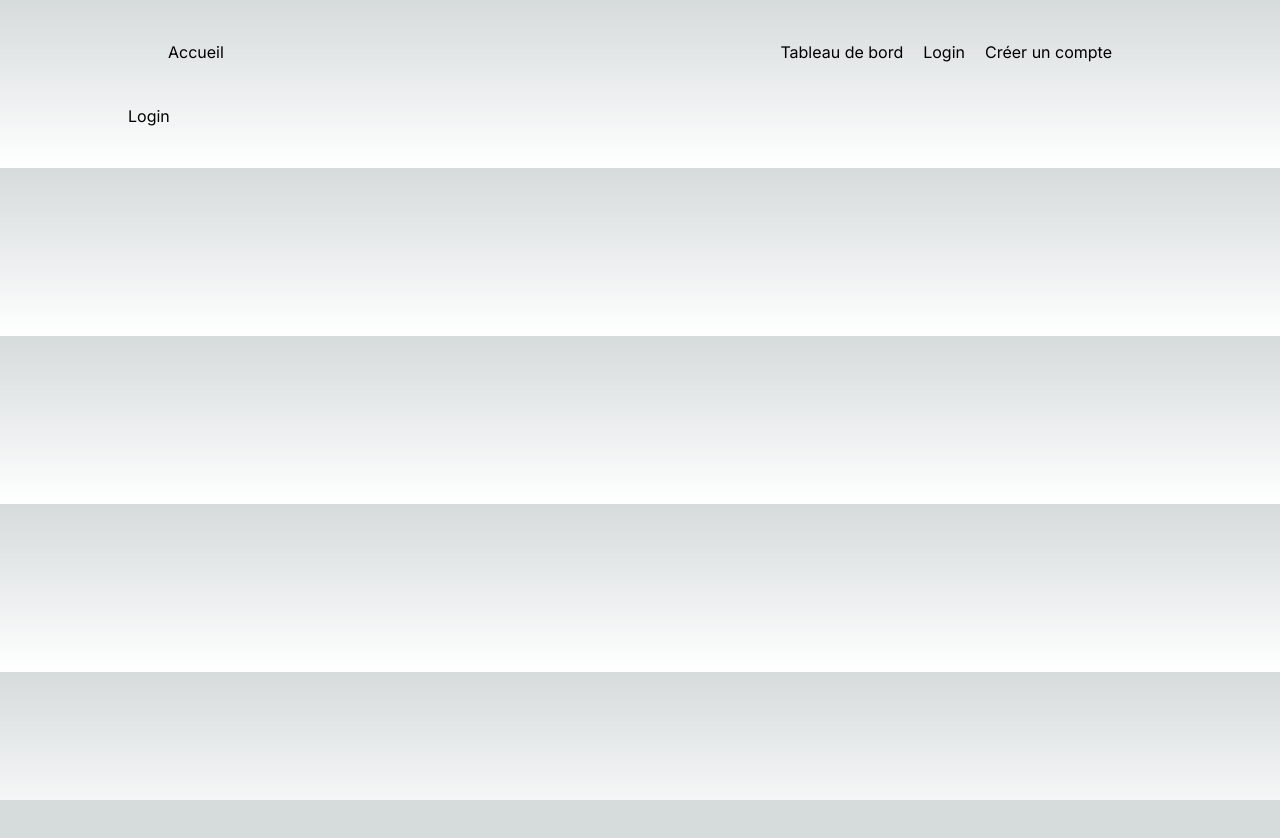
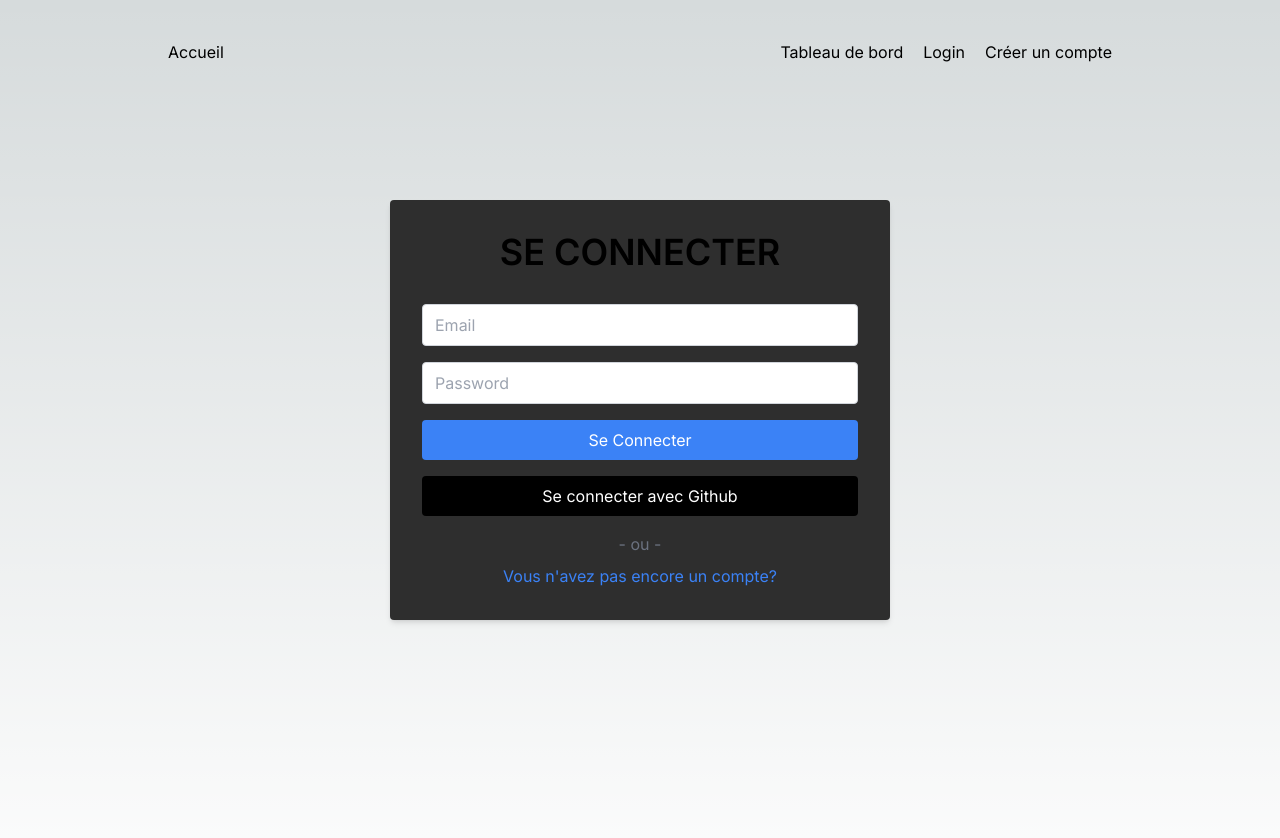
Before and after one commit to lapinRagnar/next14_next-authv4-mongoose-typescript, a Next.js app: page /login in a window 1280 px wide. Shown: the top 838 px of the page. Before the commit the page ends 800 px from the top, so only its background shows below. Built offline with nearby package versions, Linux system fonts and the light colour scheme; no server answers.

Commit message:
configurer next-auth pour le login session provider

```diff
--- /dev/null
+++ b/src/app/api/auth/[...nextauth]/route.ts
@@ -0,0 +1,72 @@
+import NextAuth from "next-auth";
+import { Account, User as AuthUser } from "next-auth";
+import GithubProvider from "next-auth/providers/github";
+import CredentialsProvider from "next-auth/providers/credentials";
+import bcrypt from "bcryptjs";
+import User from "@/models/User";
+import connect from "@/utils/db";
+
+export const authOptions: any = {
+  // Configure one or more authentication providers
+  secret: process.env.NEXTAUTH_SECRET,
+  providers: [
+    CredentialsProvider({
+      id: "credentials",
+      name: "Credentials",
+      credentials: {
+        email: { label: "Email", type: "text" },
+        password: { label: "Password", type: "password" },
+      },
+      async authorize(credentials: any) {
+        await connect();
+        try {
+          const user = await User.findOne({ email: credentials.email });
+          if (user) {
+            const isPasswordCorrect = await bcrypt.compare(
+              credentials.password,
+              user.password
+            );
+            if (isPasswordCorrect) {
+              return user;
+            }
+          }
+        } catch (err: any) {
+          throw new Error(err);
+        }
+      },
+    }),
+    GithubProvider({
+      clientId: process.env.GITHUB_ID ?? "",
+      clientSecret: process.env.GITHUB_SECRET ?? "",
+    }),
+    // ...add more providers here
+  ],
+  // callbacks: {
+  //   async signIn({ user, account }: { user: AuthUser; account: Account }) {
+  //     if (account?.provider == "credentials") {
+  //       return true;
+  //     }
+  //     if (account?.provider == "github") {
+  //       await connect();
+  //       try {
+  //         const existingUser = await User.findOne({ email: user.email });
+  //         if (!existingUser) {
+  //           const newUser = new User({
+  //             email: user.email,
+  //           });
+
+  //           await newUser.save();
+  //           return true;
+  //         }
+  //         return true;
+  //       } catch (err) {
+  //         console.log("Error saving user", err);
+  //         return false;
+  //       }
+  //     }
+  //   },
+  // },
+};
+
+export const handler = NextAuth(authOptions);
+export { handler as GET, handler as POST };
--- a/src/app/layout.tsx
+++ b/src/app/layout.tsx
@@ -2,6 +2,9 @@ import type { Metadata } from 'next'
 import { Inter } from 'next/font/google'
 import './globals.css'
 import Navbar from '@/components/Navbar'
+
+import { getServerSession } from 'next-auth'
+import SessionProvider from '@/utils/SessionProvider'
 
 const inter = Inter({ subsets: ['latin'] })
 
@@ -10,19 +13,26 @@ export const metadata: Metadata = {
   description: 'Generated by create next app',
 }
 
-export default function RootLayout({
+export default async function RootLayout({
   children,
 }: {
   children: React.ReactNode
 }) {
+
+  const session = await getServerSession()
+
   return (
     <html lang="en">
       <body className={inter.className}>
 
-        <div className='mx-auto max-w-5xl text-1xl gap-2 mb-10'>
-          <Navbar />
-          {children}
-        </div>
+        <SessionProvider session={session}>
+
+          <div className='mx-auto max-w-5xl text-1xl gap-2 mb-10'>
+            <Navbar />
+            {children}
+          </div>
+
+        </SessionProvider>
 
       </body>
     </html>
--- a/src/app/login/page.tsx
+++ b/src/app/login/page.tsx
@@ -1,8 +1,104 @@
+"use client"
+import React, { useEffect, useState } from "react"
+import Link from "next/link"
+import { signIn, useSession } from "next-auth/react"
+import { useRouter } from "next/navigation"
 
 const Login = () => {
+  const router = useRouter()
+  const [error, setError] = useState("")
+  // const session = useSession();
+  const { data: session, status: sessionStatus } = useSession()
+  console.log("la session", session)
+
+  useEffect(() => {
+    if (sessionStatus === "authenticated") {
+      router.replace("/dashboard")
+    }
+  }, [sessionStatus, router])
+
+  const isValidEmail = (email: string) => {
+    const emailRegex = /^[A-Z0-9._%+-]+@[A-Z0-9.-]+\.[A-Z]{2,}$/i
+    return emailRegex.test(email)
+  };
+
+  const handleSubmit = async (e: any) => {
+    e.preventDefault()
+    const email = e.target[0].value
+    const password = e.target[1].value
+
+    if (!isValidEmail(email)) {
+      setError("Le mail est invalide!")
+      return
+    }
+
+    if (!password || password.length < 4) {
+      setError("Le mot de passe est invalide!")
+      return;
+    }
+
+    const res = await signIn("credentials", {
+      redirect: false,
+      email,
+      password,
+    });
+
+    if (res?.error) {
+      setError("Le email ou le mot de passe est incorrect!");
+      if (res?.url) router.replace("/dashboard")
+    } else {
+      setError("")
+    }
+  };
+
+  if (sessionStatus === "loading") {
+    return <h1>Chargement en cour...</h1>
+  }
+
   return (
-    <div>Login</div>
-  )
-}
+    sessionStatus !== "authenticated" && (
+      <div className="flex min-h-screen flex-col items-center justify-between p-24">
+        <div className="bg-[#2e2e2e] p-8 rounded shadow-md w-[500px]">
+          <h1 className="text-4xl text-center font-semibold mb-8 uppercase">Se Connecter</h1>
+          <form onSubmit={handleSubmit}>
+            <input
+              type="text"
+              className="w-full border border-gray-300 text-black rounded px-3 py-2 mb-4 focus:outline-none focus:border-blue-400 focus:text-black"
+              placeholder="Email"
+              required
+            />
+            <input
+              type="password"
+              className="w-full border border-gray-300 text-black rounded px-3 py-2 mb-4 focus:outline-none focus:border-blue-400 focus:text-black"
+              placeholder="Password"
+              required
+            />
+            <button
+              type="submit"
+              className="w-full bg-blue-500 text-white py-2 rounded hover:bg-blue-600"
+            >
+              {" "}
+              Se Connecter
+            </button>
+            <p className="text-red-600 text-[16px] mb-4">{error && error}</p>
+          </form>
+          <button
+            className="w-full bg-black text-white py-2 rounded hover:bg-gray-800"
+            onClick={() => { signIn("github") }}
+          >
+            Se connecter avec Github
+          </button>
+          <div className="text-center text-gray-500 mt-4">- ou -</div>
+          <Link
+            className="block text-center text-blue-500 hover:underline mt-2"
+            href="/register"
+          >
+            Vous n&apos;avez pas encore un compte?
+          </Link>
+        </div>
+      </div>
+    )
+  );
+};
 
 export default Login
--- /dev/null
+++ b/src/utils/SessionProvider.tsx
@@ -0,0 +1,9 @@
+"use client"
+import React from "react"
+import { SessionProvider } from "next-auth/react"
+
+const AuthProvider = ({ children }: any) => {
+  return <SessionProvider>{children}</SessionProvider>
+}
+
+export default AuthProvider
```
